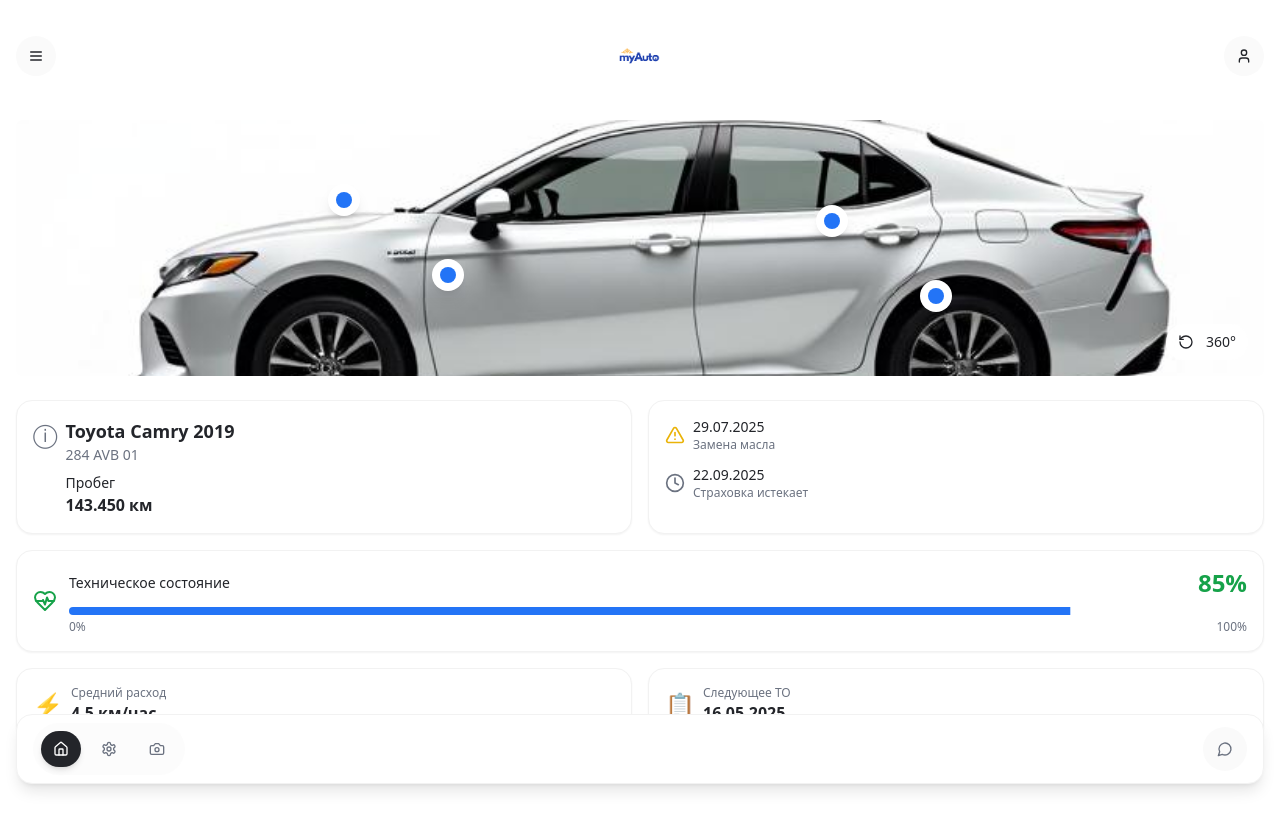
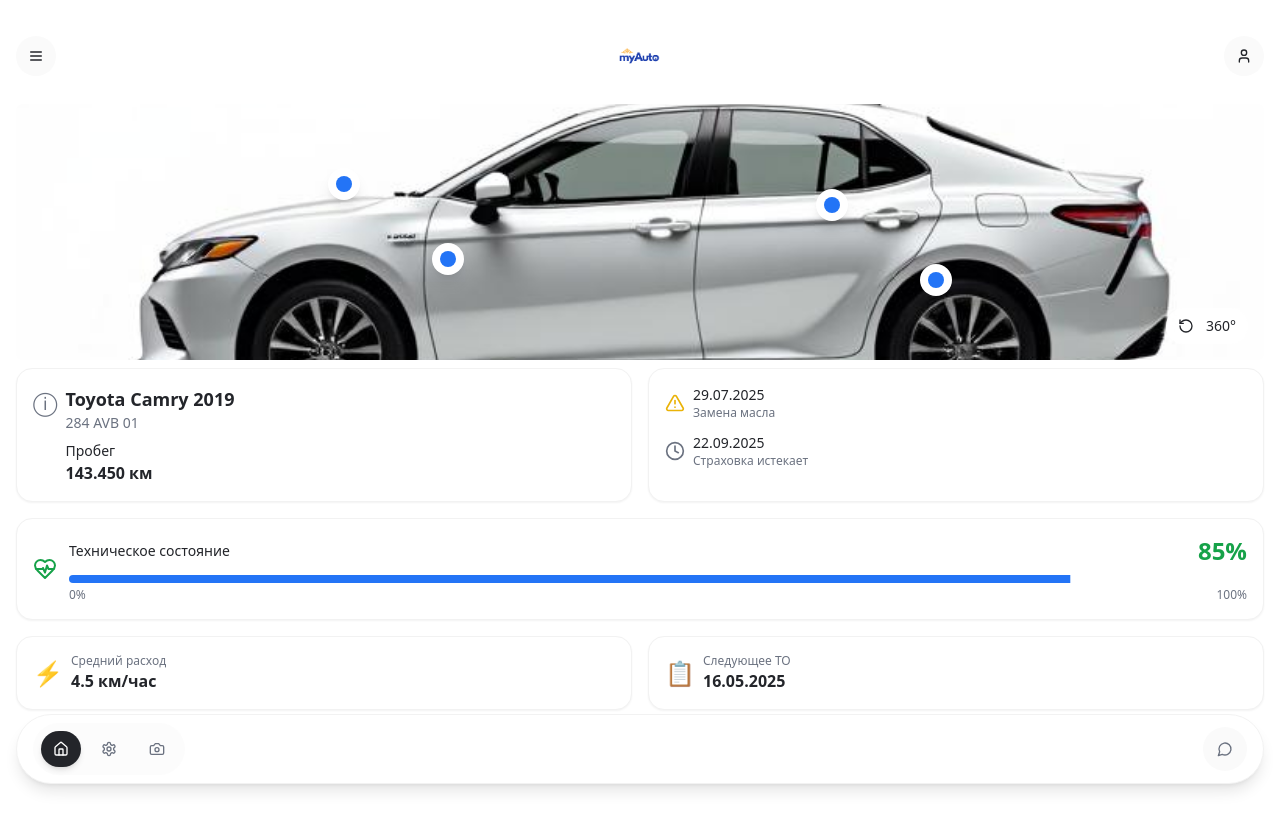
Before and after one commit to Altynbek-Azamatovich/myauto-chat, a React (Vite) app: page / in a window 1280 px wide. Shown: the top 830 px of the page. Built offline with nearby package versions, Linux system fonts and the light colour scheme; the HTML template or start-up script is replaced by a standard one.

Commit message:
Adjust car position and menu

```diff
--- a/src/components/BottomNavigation.tsx
+++ b/src/components/BottomNavigation.tsx
@@ -17,7 +17,7 @@ const BottomNavigation = () => {
 
   return (
     <div className="fixed bottom-4 left-4 right-4">
-      <div className="bg-background border border-border rounded-2xl shadow-lg">
+      <div className="bg-background border border-border rounded-full shadow-lg">
         <div className="flex items-center justify-between px-4 py-2">
         {/* Main navigation buttons */}
         <div className="flex items-center space-x-2 bg-muted/50 rounded-full p-2">
--- a/src/pages/Home.tsx
+++ b/src/pages/Home.tsx
@@ -77,7 +77,7 @@ const Home = () => {
       </header>
 
       {/* Car Display */}
-      <div className="px-4 py-6">
+      <div className="px-4 py-2">
         <div className="relative">
           <img
             src={carMainImage}
```
